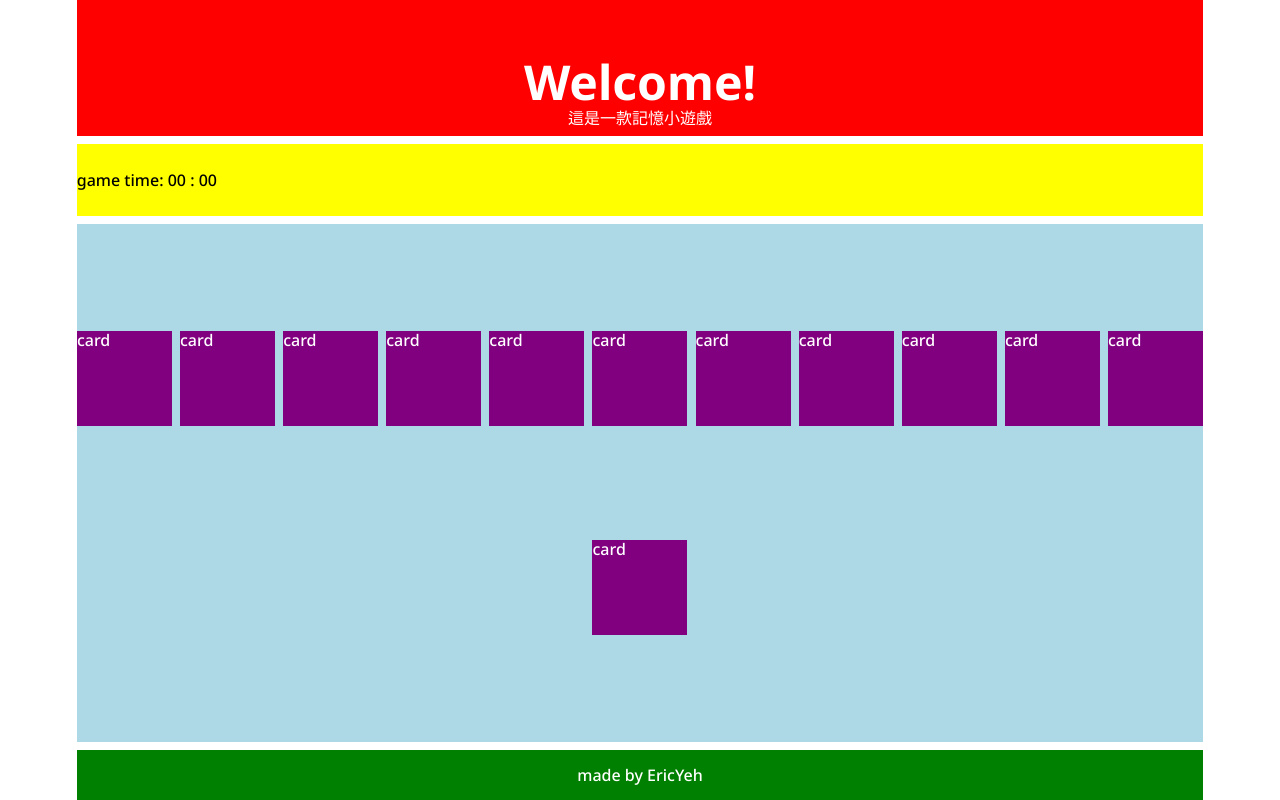
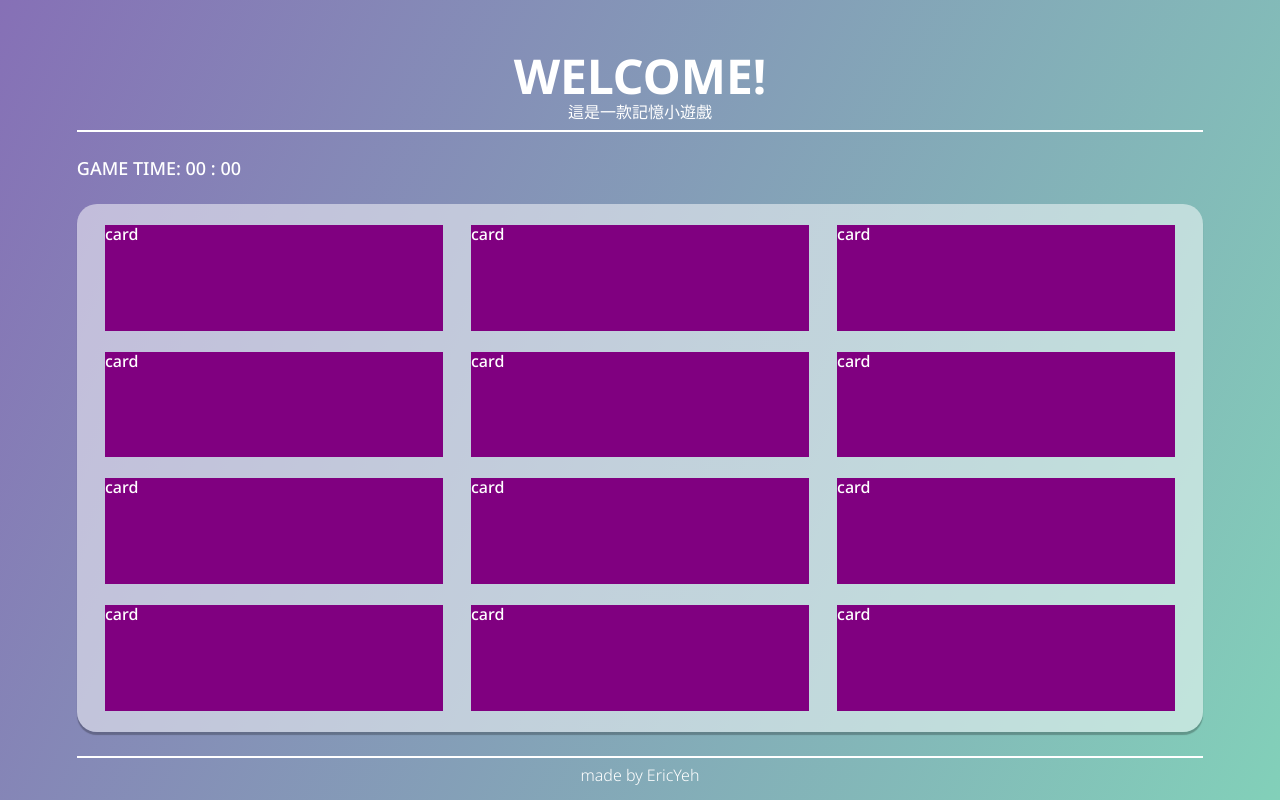
Before and after one commit to EricYeh-TW/Memory-game, a website: page src/index.html in a window 1280 px wide. Drawn offline with Linux system fonts and the light colour scheme.

Commit message:
fix layout

```diff
--- a/docs/css/main.scss
+++ b/docs/css/main.scss
@@ -8,10 +8,15 @@ $second-gradient: linear-gradient(115deg, $second-color, $first-color);
 $font-light: 300;
 $font-normal: 500;
 $font-bold: 700;
+$filter-shadow: drop-shadow(0px 4px 4px rgba(0, 0, 0, 0.5));
+$box-shadow: 0px 3px 1px rgba(0, 0, 0, 0.25);
 
 body{
   box-sizing:border-box;
   font-family: 'Noto Sans', 'Noto Sans TC', sans-serif;
+  background-image: $main-gradient;
+  background-repeat: no-repeat;
+  background-attachment: fixed;
 }
 
 .container {
@@ -21,131 +26,69 @@ body{
   min-height: 300px;
   margin: auto;
   gap:0.5em;
-  // background-image: $main-gradient;
-  // background-repeat: no-repeat;
-  // background-attachment: fixed;
   display: flex;
   flex-direction: column;
   align-items: center;
 }
 
 .title{
+  // background-color: red;
   width: 100%;
   color: $text-color;
   text-align: center;
-  background-color: red;
-  padding-top: 3.375em;
+  padding-top: 3em;
+  text-transform: uppercase;
 
   h1{
     font-size: 3em;
+    font-weight: $font-bold;
   }
 
   small{
     font-size: 1em;
     display: block;
     padding-bottom: 0.5em;
+    font-weight: $font-normal;
+    border-bottom: 2px solid $text-color;
   }
 }
 .time{
+  // background-color: yellow;
   width: 100%;
-  background-color: yellow;
-  padding: 27px 0;
+  padding: 1em 0;
+  text-transform: uppercase;
+  color: $text-color;
+  font-weight: $font-normal;
+  font-size: 1.125em;
 }
 .wrap{
+  background-color: rgba($color: $text-color, $alpha: 0.5);
+  border-radius: 20px;
+  box-shadow: $box-shadow;
+  // filter: $filter-shadow;
   width: 100%;
-  background-color: lightblue;
   color: $text-color;
   display: flex;
   flex-grow: 1;
-  gap: 0.5em;
   flex-wrap: wrap;
   justify-content: space-evenly;
   align-content: space-evenly;
 
   .card{
-    width: 95px;
-    height: 95px;
     background-color: purple;
+    width: 30%;
+    height: 20%;
   }
 }
 .copyright{
+  // background-color: green;
   width: 100%;
   color: $text-color;
   text-align: center;
-  background-color: green;
+  font-weight: $font-light;
 
+  p{
+    padding-top: 0.5em;
+    border-top: 2px solid $text-color;
+  }
 }
-
-// .title{
-//   position: relative;
-//   padding-top: 3.375em;
-//   color: $text-color;
-//   text-transform: uppercase;
-//   display: flex;
-//   flex-direction: column;
-//   align-items: center;
-
-//   h1{
-//     margin: 0;
-//     padding: 0;
-//     font-size: 3em;
-//     font-weight: $font-bold;
-//     // line-height: 1;
-//   }
-
-//   small{
-//     font-size: 1em;
-//     font-weight: $font-normal;
-//     line-height: 2;
-//     padding-bottom: 8px;
-//   }
-
-//   &::after{
-//     content: '';
-//     position: absolute;
-//     border-bottom: 2px solid $text-color;
-//     right: 6%;
-//     left: 6%;
-//     bottom: 0;
-//   }
-// }
-
-// .wrap{
-//   position: absolute;
-//   right: 6%;
-//   left: 6%;
-//   top: 28%;
-//   bottom: 8.5%;
-//   // width: 88%;
-//   // height: 50%;
-//   background-color: rgba(255,255,255,0.5);
-//   box-shadow: 0px 3px 1px rgba(0, 0, 0, 0.25);
-//   border-radius: 20px;
-// }
-
-// .time{
-//   color: $text-color;
-//   text-transform: uppercase;
-//   font-weight: $font-light;
-//   font-size: 1.125em;
-// }
-
-// .footer-content{
-//   width: 100%;
-//   position: absolute;
-//   bottom: 10px;
-//   text-align: center;
-//   font-size: 0.875em;
-//   font-weight: $font-light;
-//   color: $text-color;
-//   padding-top: 8px;
-
-//   &::after{
-//     content: "";
-//     position: absolute;
-//     border-top: 2px solid $text-color;
-//     top: 0;
-//     left: 6%;
-//     right: 6%;
-//   }
-// }
```
Also changed, not shown: docs/css/main.css, 1 other file.
